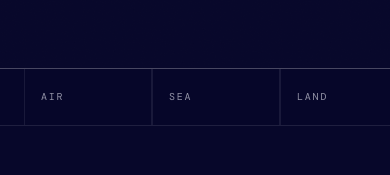
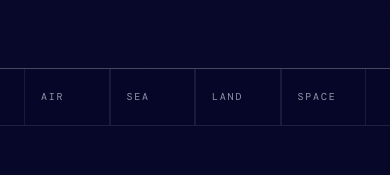
Before and after one commit to Cornerstone-04/kelvar, a Next.js app: page /focus in a window 390 px wide. Shown: the part 437-612 px from the top of the page. Built offline with nearby package versions, Linux system fonts and the light colour scheme.

Commit message:
feat: reduce nav items width

```diff
--- a/components/focus/focus-domain-nav.tsx
+++ b/components/focus/focus-domain-nav.tsx
@@ -13,7 +13,7 @@ export function FocusDomainNav() {
           <Link
             key={domain.id}
             href={`#focus-${domain.word.toLowerCase()}`}
-            className="group flex min-h-14 min-w-32 flex-1 items-center justify-between gap-5 border-x border-white/8 px-4 font-mono text-xxs uppercase tracking-[0.18em] text-muted transition-[color,background-color] duration-200 ease-out hover:bg-white/5 hover:text-primary"
+            className="group flex min-h-14 min-w-fit sm:min-w-32 flex-1 items-center justify-between gap-5 border-x border-white/8 px-4 font-mono text-xxs uppercase tracking-[0.18em] text-muted transition-[color,background-color] duration-200 ease-out hover:bg-white/5 hover:text-primary"
           >
             <span>{domain.word}</span>
           </Link>
```
